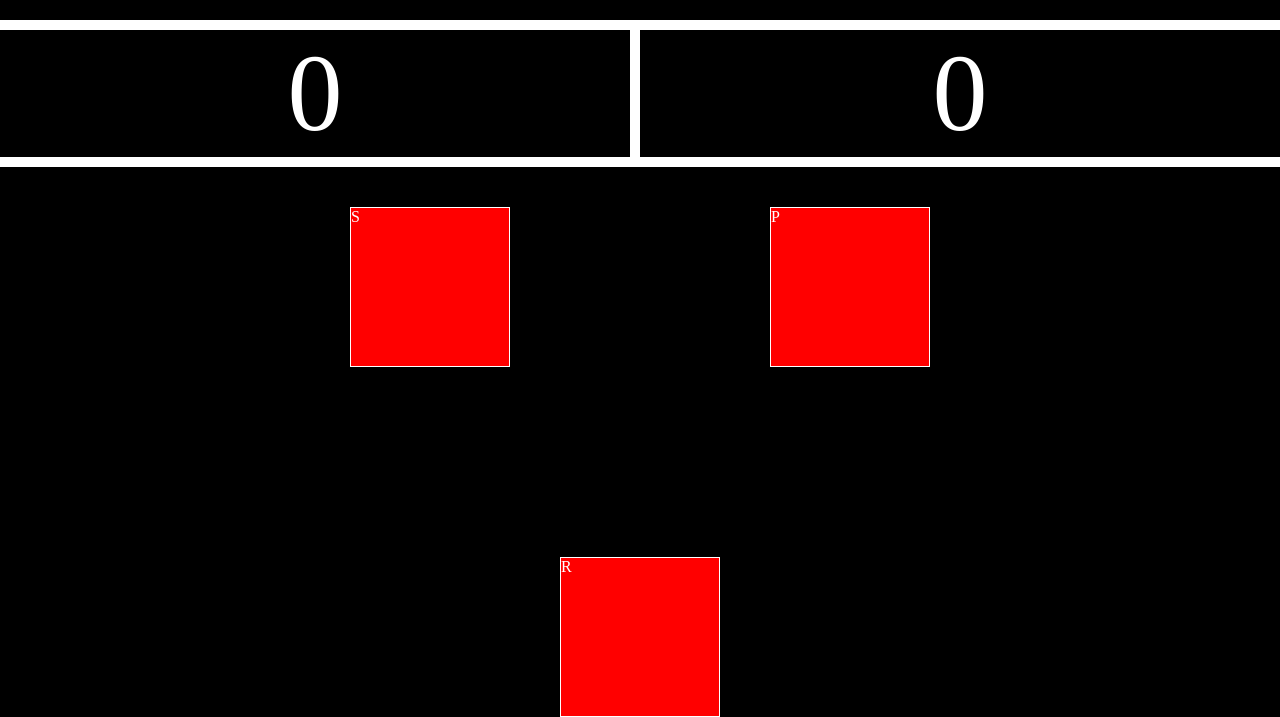
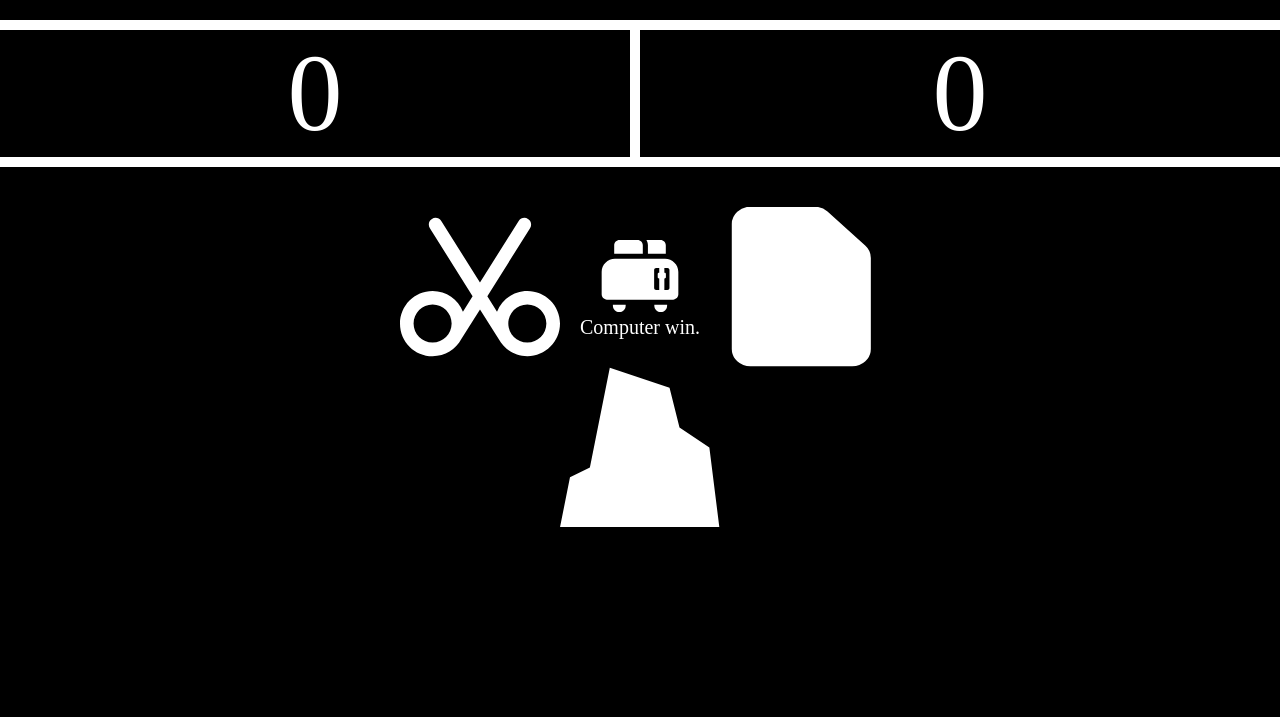
Before and after one commit to SeraphA86/Rock-Paper-Scissors, a plain HTML site: page index.html in a window 1280 px wide. Shown: the part 151-868 px from the top of the page. After the commit the page ends 800 px from the top, so only its background shows below. Drawn offline with Linux system fonts and the light colour scheme.

Commit message:
Add icons and styles for buttons,winner panel

```diff
--- a/index.html
+++ b/index.html
@@ -14,10 +14,30 @@
             <div class="scoreH">0</div>
             <div class="scoreC">0</div>
             <div class="table">
-                <div class="button scissors">S</div>
-                <div class="button winner"></div>
-                <div class="button paper">P</div>
-                <div class="button rock">R</div>
+                <figure>
+                    <div class="button scissors">
+                        <img src='images/scissors.svg' alt='scissors' width='160'/>
+                    </div>
+                </figure>
+
+                <figure>
+                    <div class="button winner">
+                        <img src='images/computer.svg' alt='computer' width='80'/>
+                        <figcaption>Computer win.</figcaption>
+                    </div>
+                </figure>
+
+                <figure>
+                    <div class="button paper">
+                        <img src='images/paper.svg' alt='paper' width='160'/>
+                    </div>
+                </figure>
+
+                <figure>
+                    <div class="button rock">
+                        <img src='images/rock.svg' alt='rock' width='160'/>
+                    </div>
+                </figure>
             </div>
         </div>
         <footer></footer>
--- a/styles/styles.css
+++ b/styles/styles.css
@@ -27,6 +27,11 @@ header
    text-align: center;
 
 
+}
+
+figcaption
+{
+    font-size: 20px;
 }
 
 .middle
@@ -67,19 +72,24 @@ header
 
 .button
 {
+    display:flex;
+    align-items: center;
+    flex-direction: column;
+    justify-content:center;
+    flex-wrap: wrap;
+    font-size:80px;
     width:160px;
     height:160px;
-    background-color: red;
-    border:1px solid white;
+
 }
 
 .winner
 {
-    width:260px;
-    margin-top:190px;
     background-color: black;
     border:none;
 }
+
+
 
 /* Mobile Styles */
 @media only screen and (max-width: 400px)
```
Also changed, not shown: images/computer.svg (added), images/paper.svg (added), images/rock.svg (added), images/scissors.svg (added).
